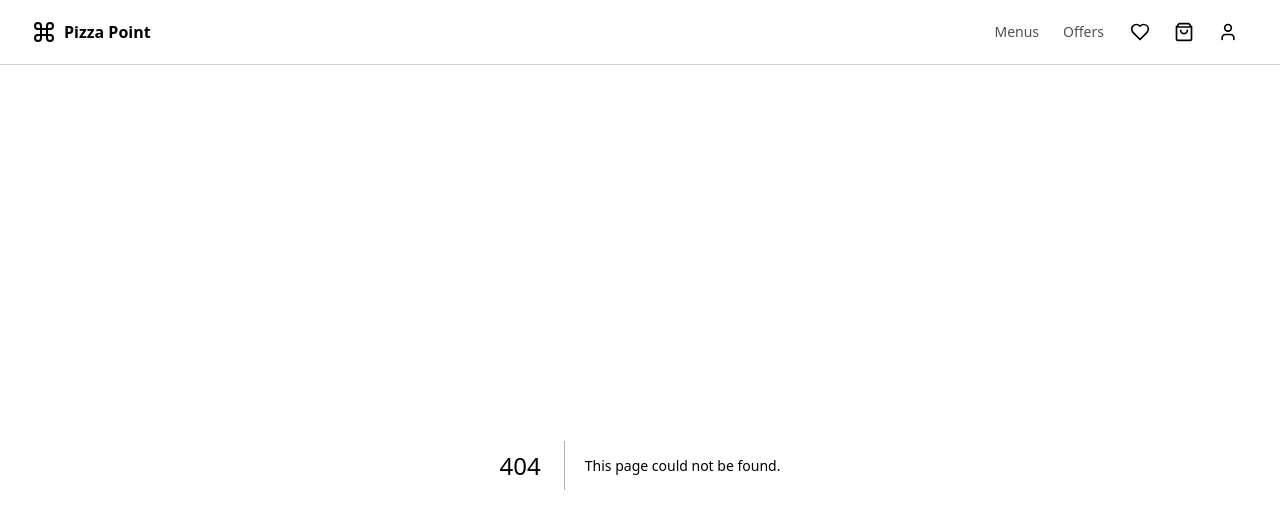
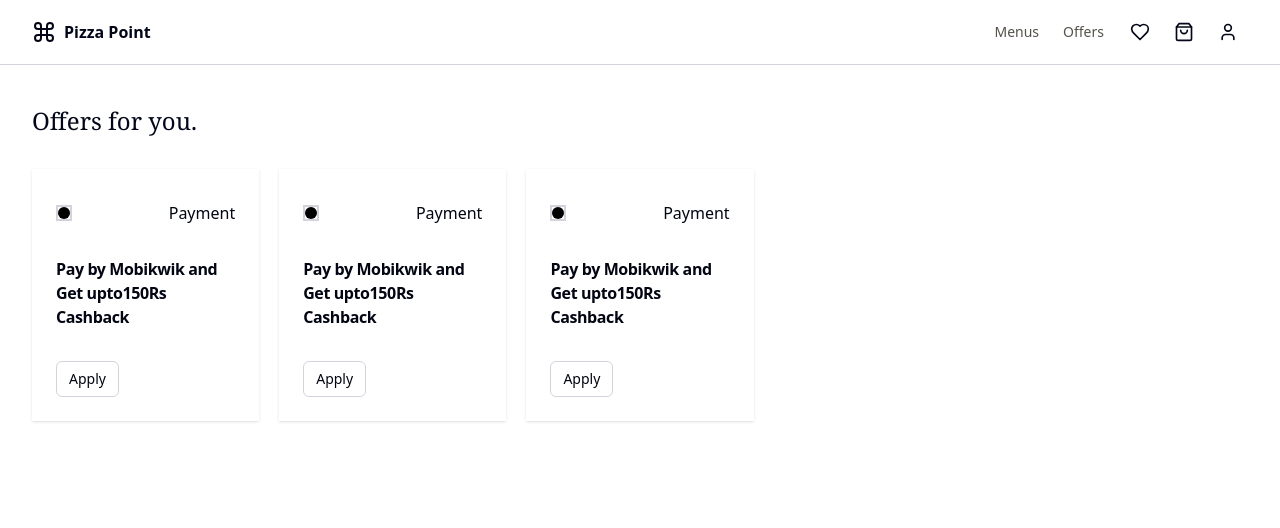
Before and after one commit to sunilgawai/www.pizzapoint.com, a Next.js app: page /offers in a window 1280 px wide. Before the commit this address had no page. Shown: the top 528 px of the page. Built offline with nearby package versions, Linux system fonts and the light colour scheme.

Commit message:
new:ui ~ created offers page and component

```diff
--- /dev/null
+++ b/src/app/offers/page.tsx
@@ -0,0 +1,16 @@
+import OffersCard from "@/components/common/offers-card";
+
+const OffersPage = () => {
+    return (
+        <section className="container grid items-center gap-6 pb-8 pt-6 md:py-10">
+            <h1 className="text-2xl font-serif mb-2">Offers for you.</h1>
+            <div className="grid grid-cols-5 gap-5 gap-y-8 col-span-5">
+                <OffersCard />
+                <OffersCard />
+                <OffersCard />
+            </div>
+        </section>
+    )
+}
+
+export default OffersPage;
--- /dev/null
+++ b/src/app/wishlist/page.tsx
@@ -0,0 +1,22 @@
+import Product from '@/components/common/product';
+import React from 'react'
+
+const WishlistPage = () => {
+    return (
+        <section className="container grid items-center gap-6 pb-8 pt-6 md:py-10">
+            <h1 className="text-2xl font-serif mb-2">Your wishlist</h1>
+            <div className="grid grid-cols-5 gap-5 gap-y-8 col-span-5">
+                <Product />
+                <Product />
+                <Product />
+                <Product />
+                <Product />
+                <Product />
+                <Product />
+                <Product />
+            </div>
+        </section>
+    )
+}
+
+export default WishlistPage;
--- /dev/null
+++ b/src/components/common/offers-card.tsx
@@ -0,0 +1,42 @@
+import { Button } from '@/components/ui/button';
+import { Card, CardContent, CardDescription, CardFooter, CardHeader, CardTitle } from '@/components/ui/card';
+const OffersCard = () => {
+    return (
+        <Card className='pt-2 rounded-none border-none'>
+            <CardHeader className='w-full flex flex-row items-center justify-between'>
+                <div className="border-2">
+                    <div className="bg-black w-3 h-3 rounded-full"></div>
+                </div>
+                Payment
+            </CardHeader>
+            <CardContent className='w-full'>
+                {/* <Image src={demoImg} alt='demo' className='hover:animate-in' /> */}
+                <CardTitle className='py-2 font-semibold text-base'>
+                    Pay by Mobikwik and Get upto150Rs Cashback
+                </CardTitle>
+                <CardDescription className='font-normal text-base'>
+                    {/* <details className='py-2 font-semibold text-base'>
+                        <summary>Show more</summary>
+                    </details> */}
+                    <div className='hidden'>
+                        Minimum order value to avail the offer is Rs 299
+                        Min assured cashback is Rs 21
+                        Use Code: KWIK150 to avail the offer in Mobikwik site
+                        Offer valid from 1st - 31st Marc'23
+                        Cashback shall be credited within 24 Hours of transaction
+                        If the order is canceled or left undelivered at FreshMenu's end, FreshMenu (not MobiKwik) will initiate a refund
+                        After the refund is initiated, the amount will be credited back to the wallet within 7-10 days
+                        In case of partial refunds/cancellations, the refund amount will be adjusted with the Cashback received on the initial payment
+                        Full Cashback will be rolled back in case of a full refund
+                        Mobikwik solely reserves the right to change offer terms at any time without prior notice to the customer
+                    </div>
+                </CardDescription>
+            </CardContent>
+            <CardFooter className='flex place-items-end justify-between'>
+                <Button variant={"outline"} className='border border-gray-300' size="sm">Apply</Button>
+            </CardFooter>
+        </Card>
+    )
+}
+
+export default OffersCard;
--- a/src/components/main-carousel.tsx
+++ b/src/components/main-carousel.tsx
@@ -16,6 +16,7 @@
 const MainCarousel = () => {
     return (
         <div className="grid place-items-center gap-2">
+            <h1 className="text-2xl font-serif mb-2">Enjoy our special meal</h1>
             <Carousel className="w-full">
                 <CarouselContent className="md:basis-1/2 lg:basis-1/2">
                     {/* {Array.from({ length: 5 }).map((_, index) => (
```
